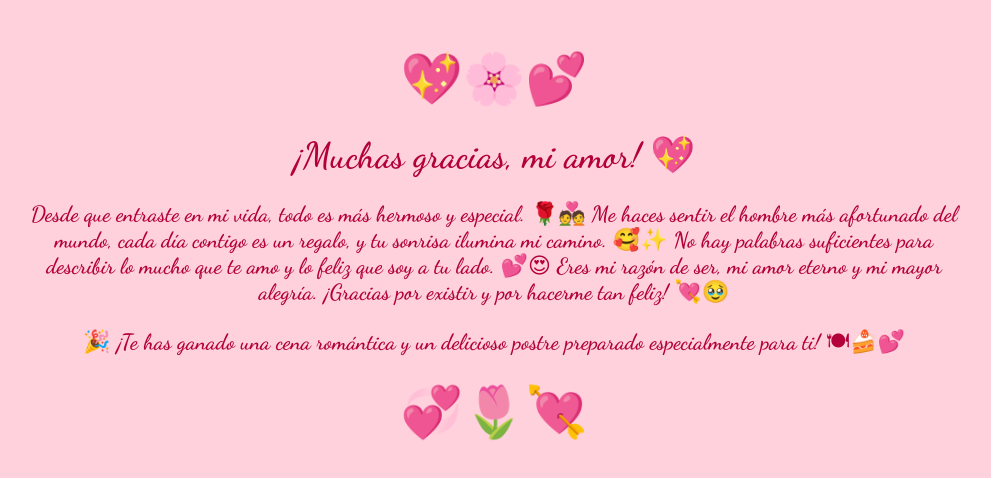
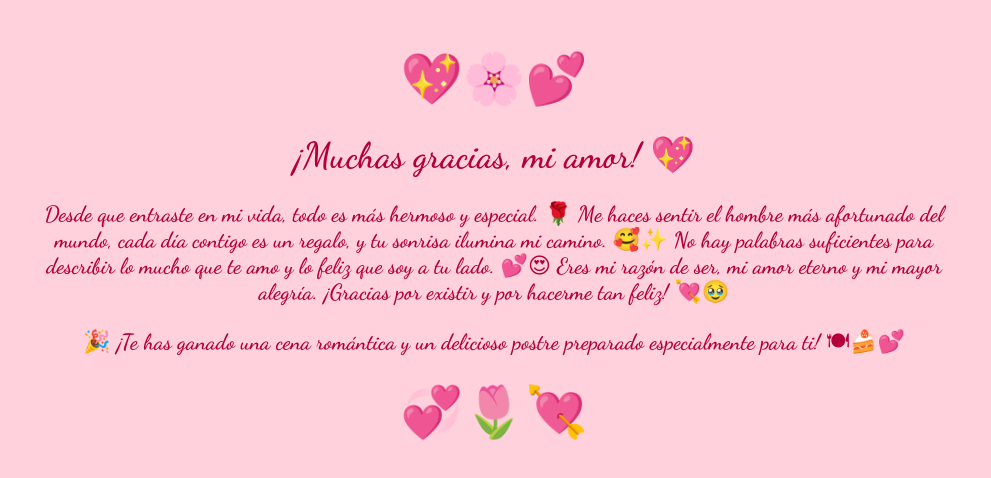
Before and after one commit to depo98/depo98.github.io, a plain HTML site: page gracias.html in a window 1280 px wide. Shown: the whole page, without its empty margins (146-1137 px from the left). Drawn offline with Linux system fonts and the light colour scheme.

Commit message:
Update gracias.html

```diff
--- a/gracias.html
+++ b/gracias.html
@@ -31,7 +31,7 @@
 <body>
     <div class="decoracion">💖🌸💕</div>
     <h1>¡Muchas gracias, mi amor! 💖</h1>
-    <p>Desde que entraste en mi vida, todo es más hermoso y especial. 🌹💑
+    <p>Desde que entraste en mi vida, todo es más hermoso y especial. 🌹
        Me haces sentir el hombre más afortunado del mundo, cada día contigo es un regalo,
        y tu sonrisa ilumina mi camino. 🥰✨
        No hay palabras suficientes para describir lo mucho que te amo y lo feliz que soy a tu lado. 💕😍
```
